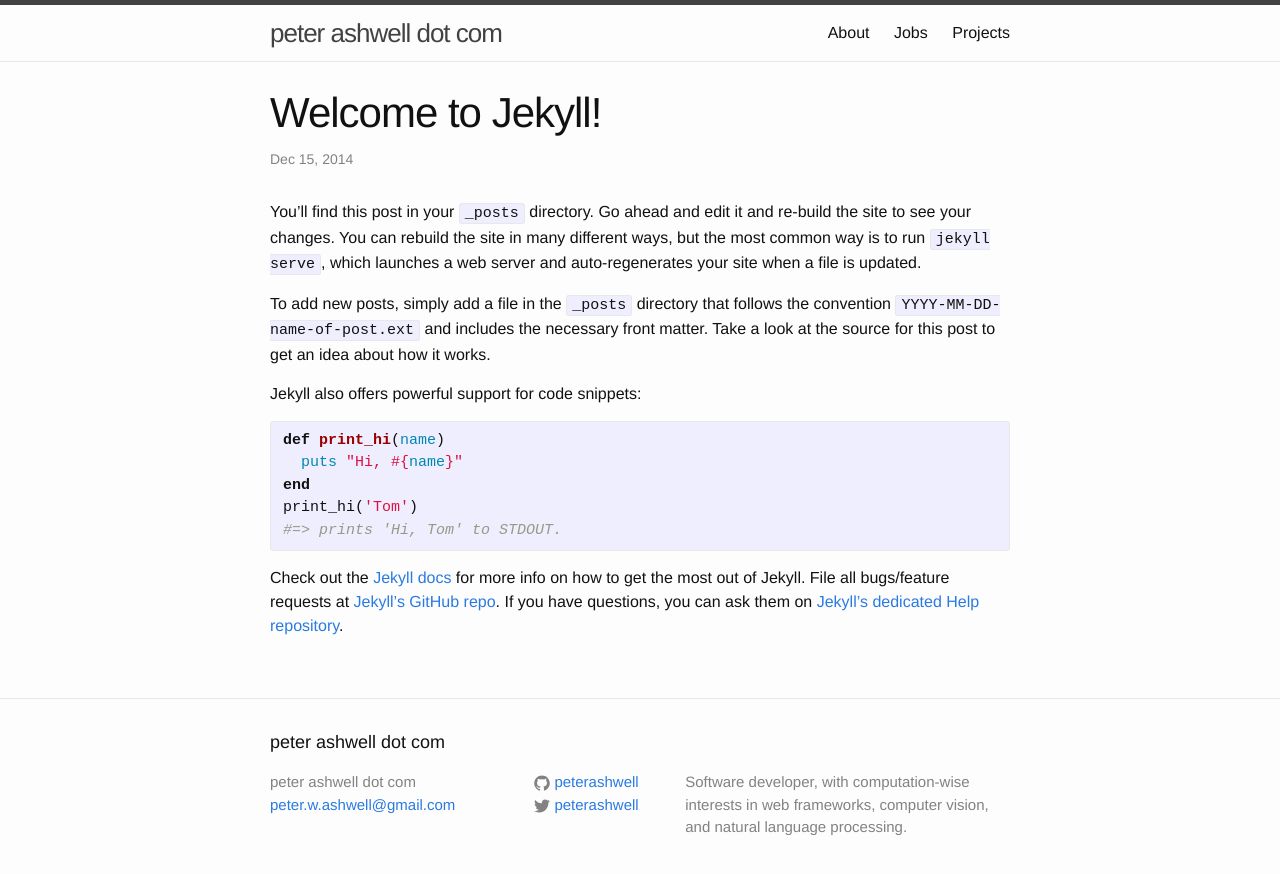
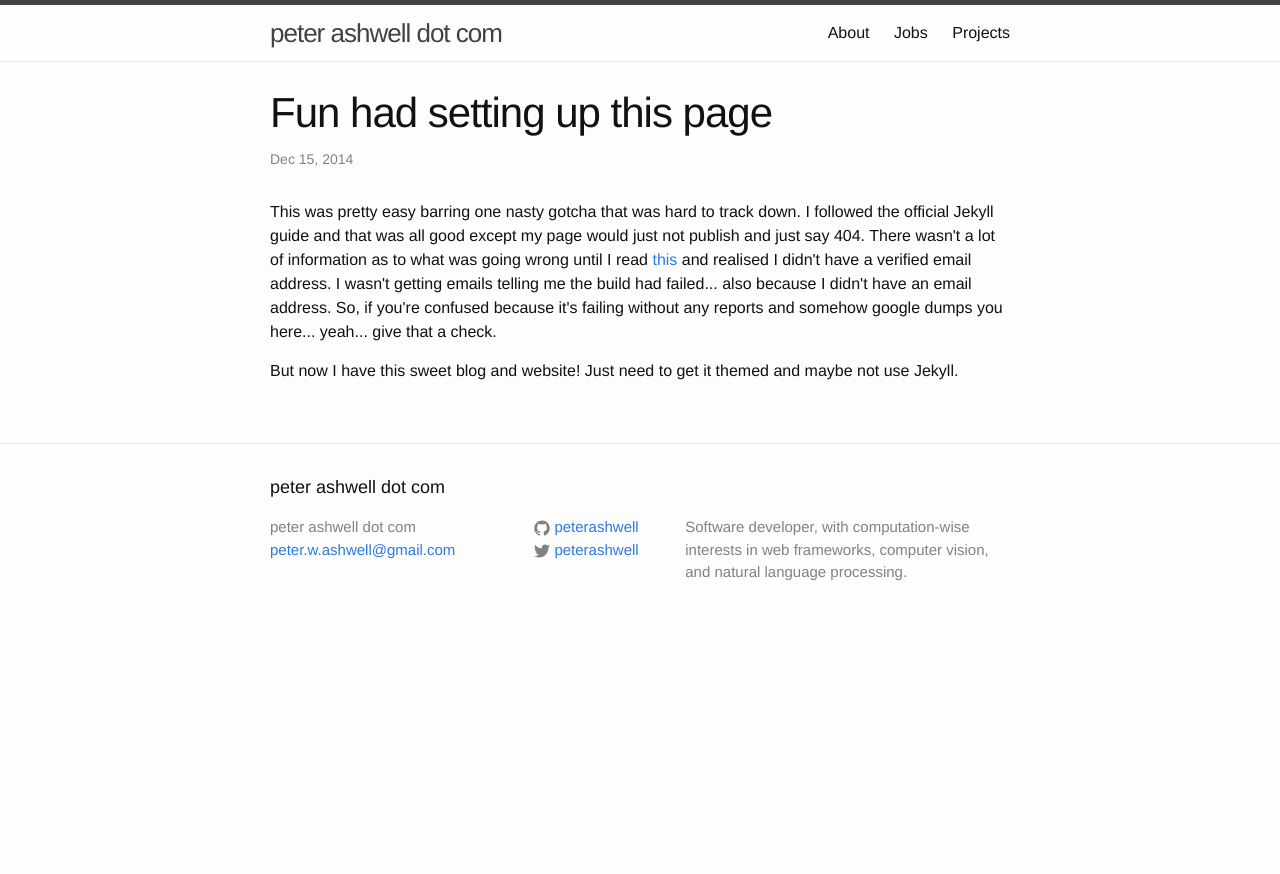
Before and after one commit to peterashwell/peterashwell.github.io, a Jekyll site: the page built from _posts/2014-12-15-welcome-to-jekyll.markdown, in a window 1280 px wide. Shown: the top 874 px of the page. Built offline with Jekyll 4.4.1, drawn with Linux system fonts in a browser that asks for light colours.

```diff
--- a/_posts/2014-12-15-welcome-to-jekyll.markdown
+++ b/_posts/2014-12-15-welcome-to-jekyll.markdown
@@ -1,25 +1,9 @@
 ---
 layout: post
-title:  "Welcome to Jekyll!"
+title:  "Fun had setting up this page"
 date:   2014-12-15 01:33:39
-categories: jekyll update
+categories: github pages
 ---
-You’ll find this post in your `_posts` directory. Go ahead and edit it and re-build the site to see your changes. You can rebuild the site in many different ways, but the most common way is to run `jekyll serve`, which launches a web server and auto-regenerates your site when a file is updated.
+<p>This was pretty easy barring one nasty gotcha that was hard to track down. I followed the official Jekyll guide and that was all good except my page would just not publish and just say 404. There wasn't a lot of information as to what was going wrong until I read <a href="https://help.github.com/articles/troubleshooting-github-pages-build-failures/">this</a> and realised I didn't have a verified email address. I wasn't getting emails telling me the build had failed... also because I didn't have an email address. So, if you're confused because it's failing without any reports and somehow google dumps you here... yeah... give that a check.</p>
 
-To add new posts, simply add a file in the `_posts` directory that follows the convention `YYYY-MM-DD-name-of-post.ext` and includes the necessary front matter. Take a look at the source for this post to get an idea about how it works.
-
-Jekyll also offers powerful support for code snippets:
-
-{% highlight ruby %}
-def print_hi(name)
-  puts "Hi, #{name}"
-end
-print_hi('Tom')
-#=> prints 'Hi, Tom' to STDOUT.
-{% endhighlight %}
-
-Check out the [Jekyll docs][jekyll] for more info on how to get the most out of Jekyll. File all bugs/feature requests at [Jekyll’s GitHub repo][jekyll-gh]. If you have questions, you can ask them on [Jekyll’s dedicated Help repository][jekyll-help].
-
-[jekyll]:      http://jekyllrb.com
-[jekyll-gh]:   https://github.com/jekyll/jekyll
-[jekyll-help]: https://github.com/jekyll/jekyll-help
+<p>But now I have this sweet blog and website! Just need to get it themed and maybe not use Jekyll.</p>
```
Also changed, not shown: about.md (+1 -1 lines).
